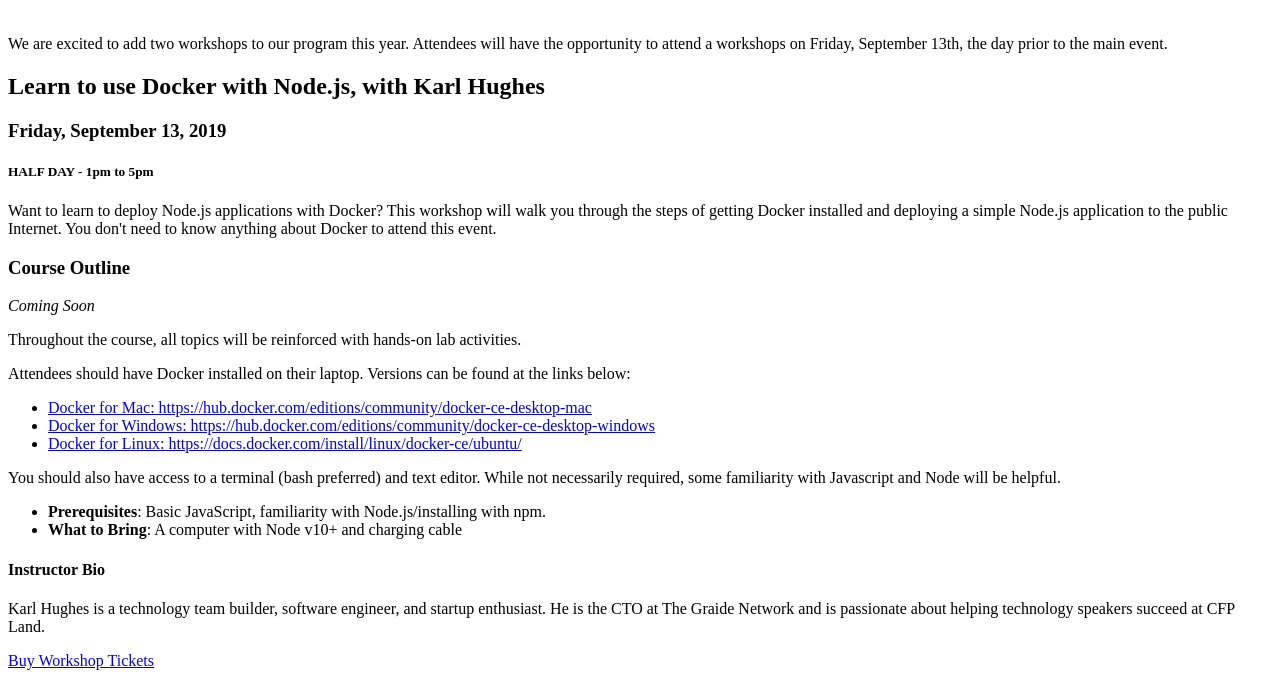
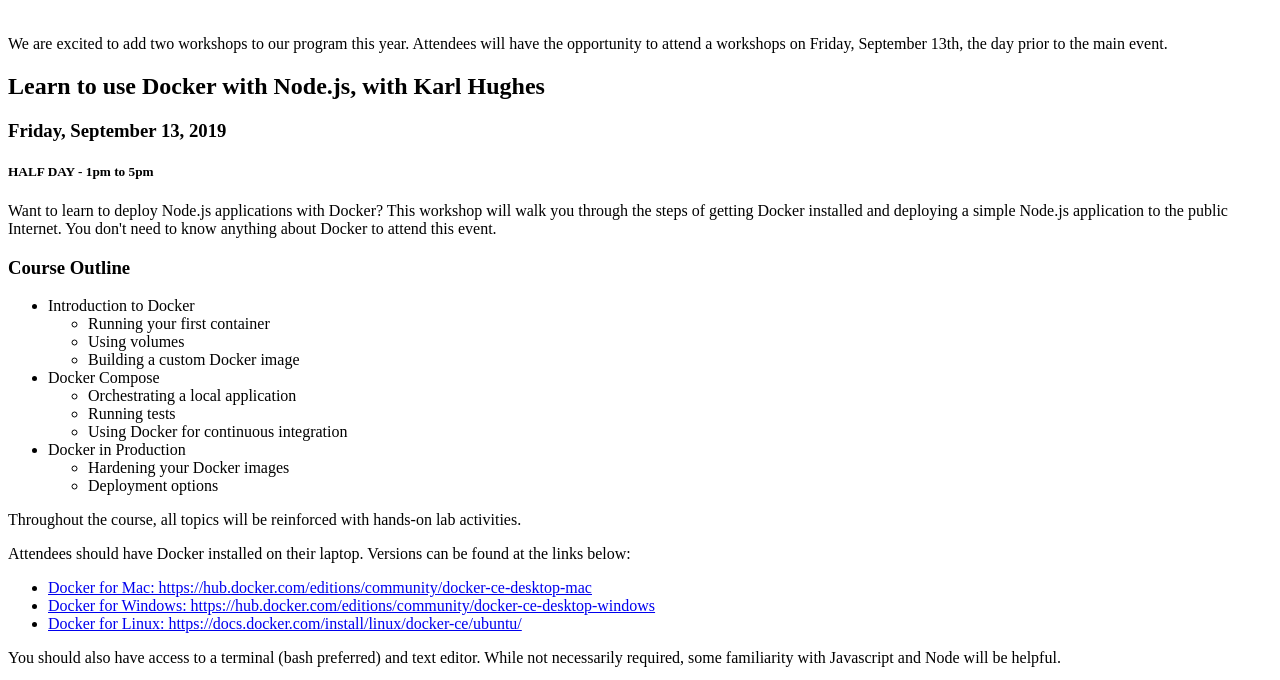
Before and after one commit to ChicagoJS/jscamp-2019, a Gatsby site: page /workshops in a window 1280 px wide. Shown: the part 79-759 px from the top of the page. Built offline with nearby package versions, Linux system fonts and the light colour scheme; Gatsby itself is replaced by a stand-in of ours.

Commit message:
Adding outline for Karls workshop

```diff
--- a/src/pages/workshops.js
+++ b/src/pages/workshops.js
@@ -35,7 +35,33 @@
 
         <h3>Course Outline</h3>
 
-        <em>Coming Soon</em>
+        <ul>
+          <li>
+            Introduction to Docker
+            <ul>
+              <li>Running your first container</li>
+              <li>Using volumes</li>
+              <li>Building a custom Docker image</li>
+            </ul>
+          </li>
+
+          <li>
+            Docker Compose
+            <ul>
+              <li>Orchestrating a local application</li>
+              <li>Running tests</li>
+              <li>Using Docker for continuous integration</li>
+            </ul>
+          </li>
+
+          <li>
+            Docker in Production
+            <ul>
+              <li>Hardening your Docker images </li>
+              <li>Deployment options</li>
+            </ul>
+          </li>
+        </ul>
 
         <p>
           Throughout the course, all topics will be reinforced with hands-on lab
@@ -78,6 +104,12 @@
             You should also have access to a terminal (bash preferred) and text
             editor. While not necessarily required, some familiarity with
             Javascript and Node will be helpful.
+          </p>
+          <p>
+            Optionally, you can sign up for a DigitalOcean account to deploy
+            your application. If you don't already have an account, you can get
+            $50 in free credit, by [signing up with this
+            link](https://m.do.co/c/888fefc32a01).
           </p>
           <ul>
             <li>
```
